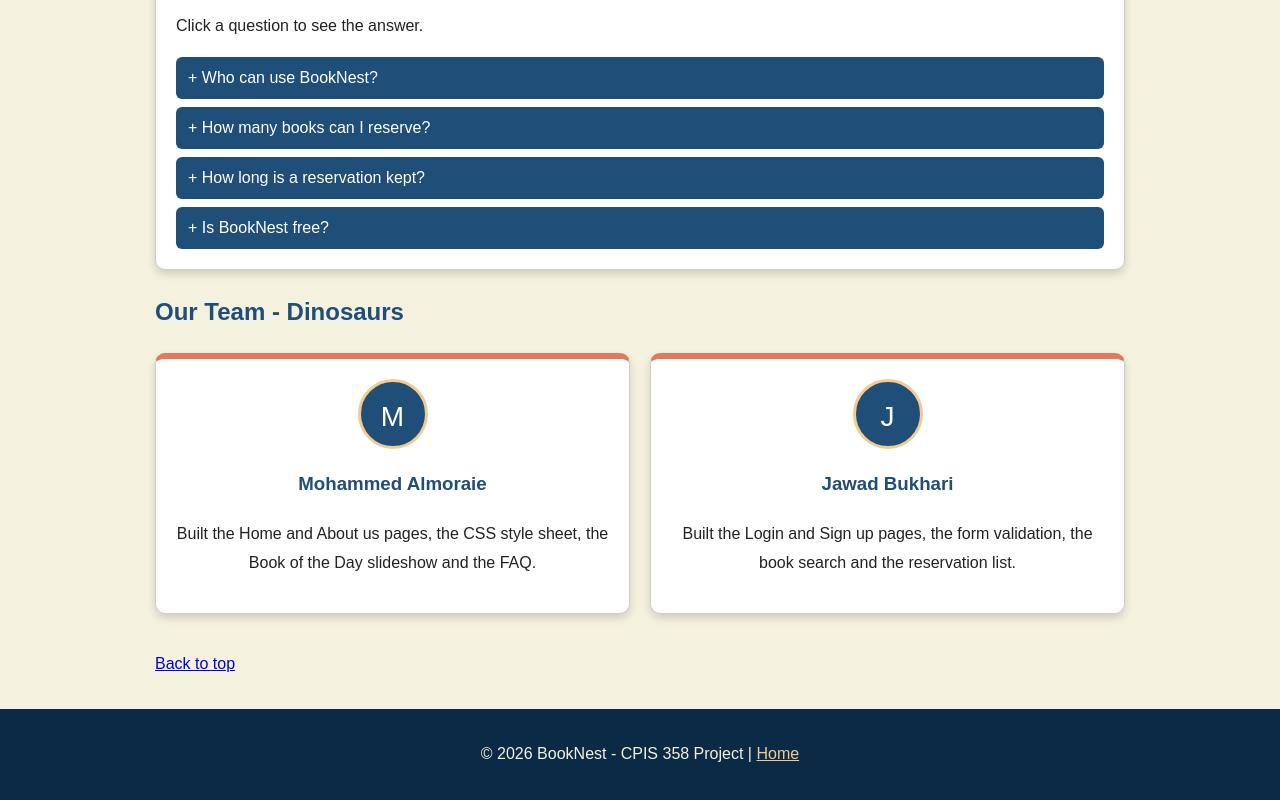
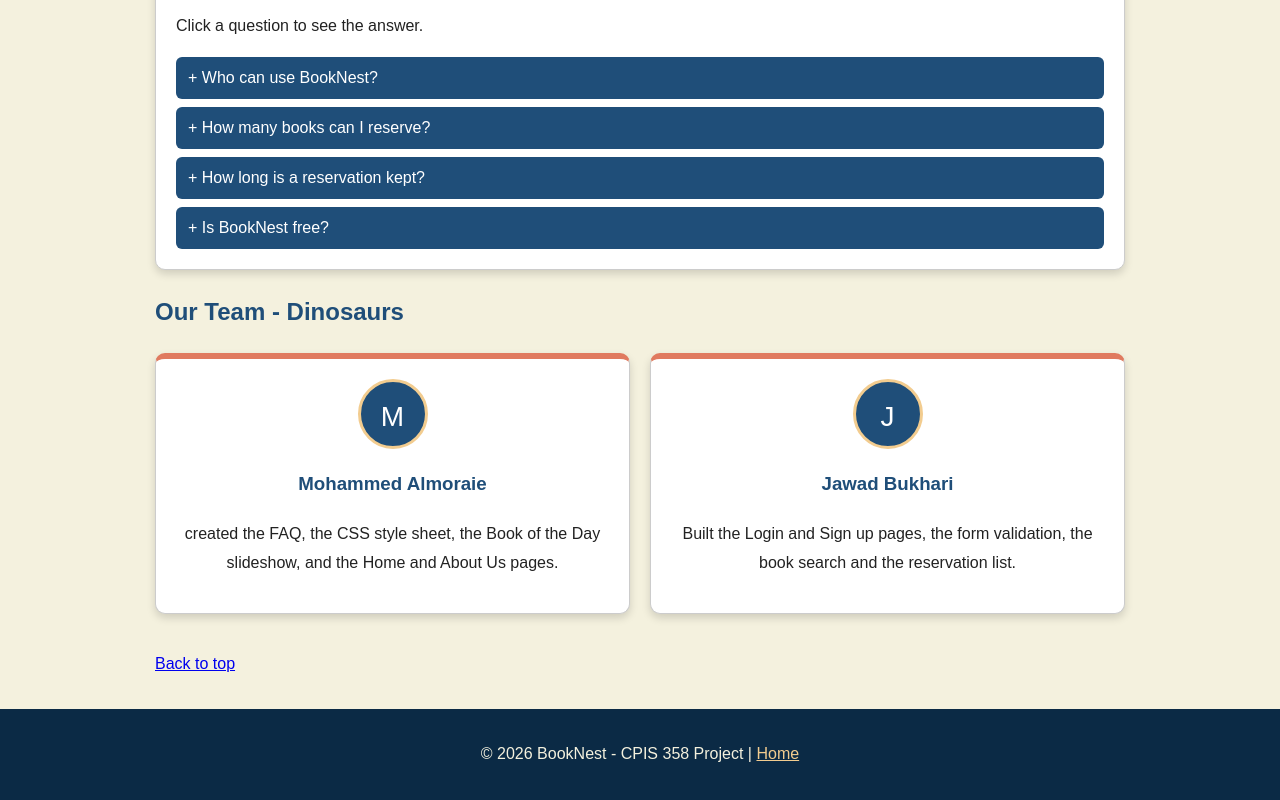
Before and after one commit to bo5a/booknest, a plain HTML site: page about.html in a window 1280 px wide. Shown: the part 1213-2013 px from the top of the page. Drawn offline with Linux system fonts and the light colour scheme.

Commit message:
Update about.html

```diff
--- a/about.html
+++ b/about.html
@@ -108,7 +108,7 @@
                     <div class="box center">
                         <div class="avatar">M</div>
                         <h3>Mohammed Almoraie</h3>
-                        <p>Built the Home and About us pages, the CSS style sheet, the Book of the Day slideshow and the FAQ.</p>
+                        <p>created the FAQ, the CSS style sheet, the Book of the Day slideshow, and the Home and About Us pages.</p>
                     </div>
                     <div class="box center">
                         <div class="avatar">J</div>
```
